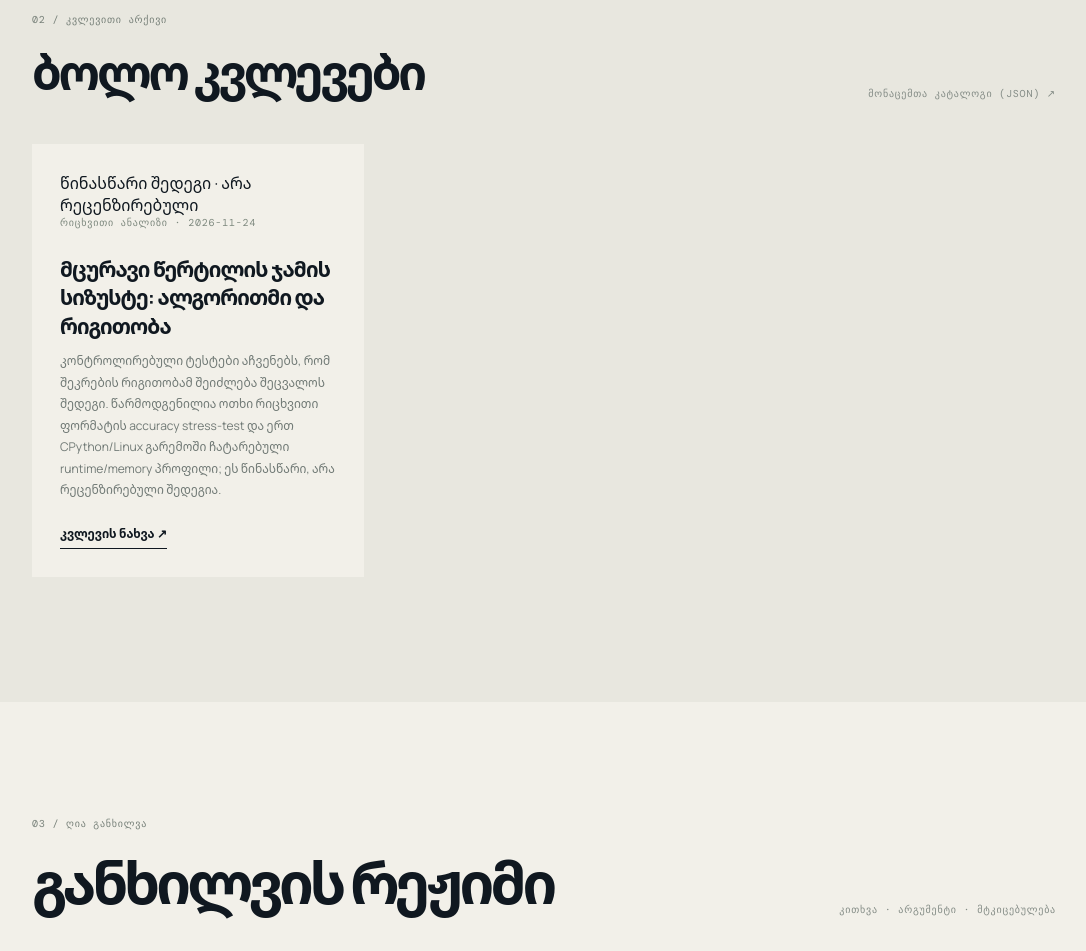
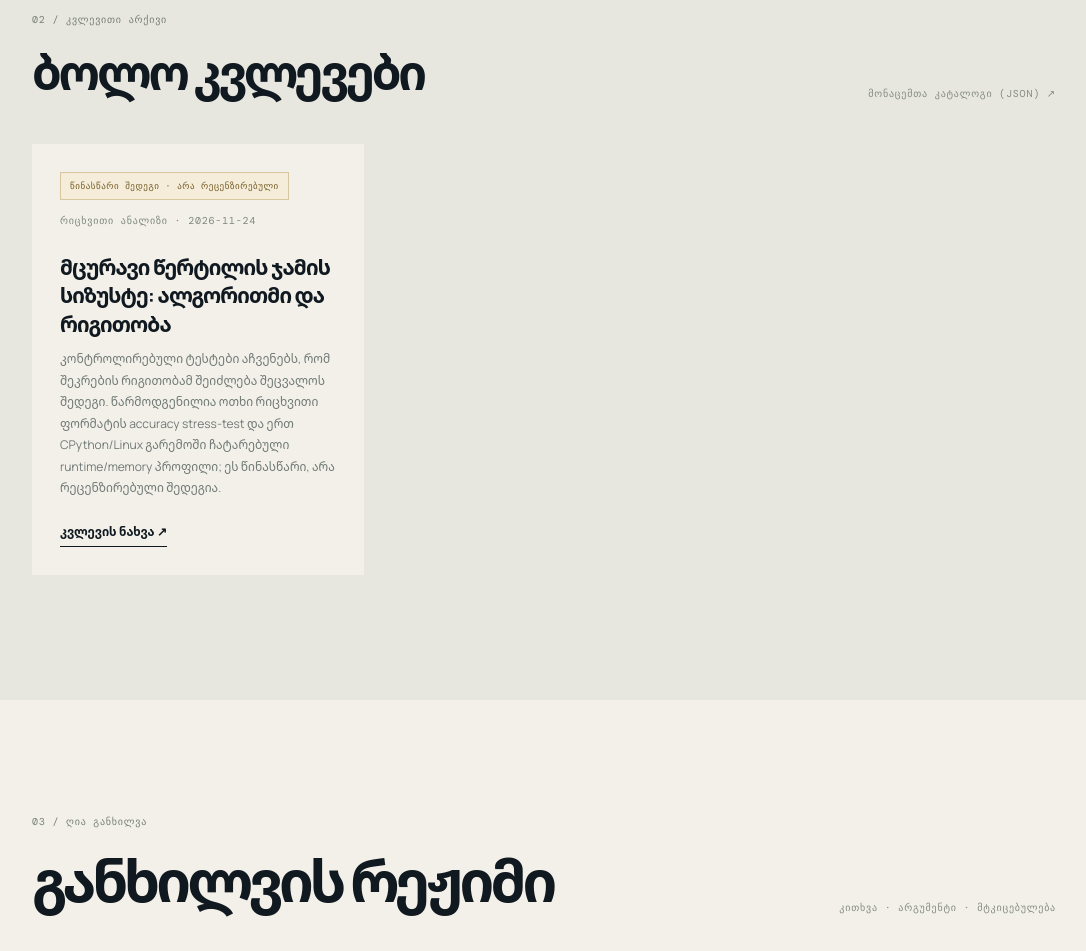
Before and after one commit to maisuradzee/bibmom, a plain HTML site: page index.html in a window 1280 px wide. Shown: the part 1587-2538 px from the top of the page, without its empty margins (96-1182 px from the left). Drawn offline with nearby package versions, Linux system fonts and the light colour scheme; no server answers.

Commit message:
Style research status labels in catalogue

```diff
--- a/assets/styles.css
+++ b/assets/styles.css
@@ -22,3 +22,8 @@
 .discussion-card .text-link{margin-top:auto}
 .discussion-note{margin-top:22px}
 @media(max-width:760px){.discussion-section{padding-top:78px;padding-bottom:85px}.discussion-intro{align-items:flex-start;flex-direction:column;padding:24px}.discussion-intro h3{font-size:19px}.discussion-create{white-space:normal}.discussion-list{grid-template-columns:1fr}.discussion-list-heading{align-items:flex-start;gap:16px;flex-direction:column}}
+
+/* Research result status labels */
+.research-status{font-family:var(--mono);font-size:9px;letter-spacing:.06em;text-transform:uppercase;padding:7px 9px;margin-bottom:14px;border:1px solid var(--line);display:inline-block}
+.status-preliminary{background:#f5edda;color:#745b24;border-color:#d7c79f}
+.status-published{background:#e2ead8;color:#405b2b;border-color:#b8c8a7}
```
